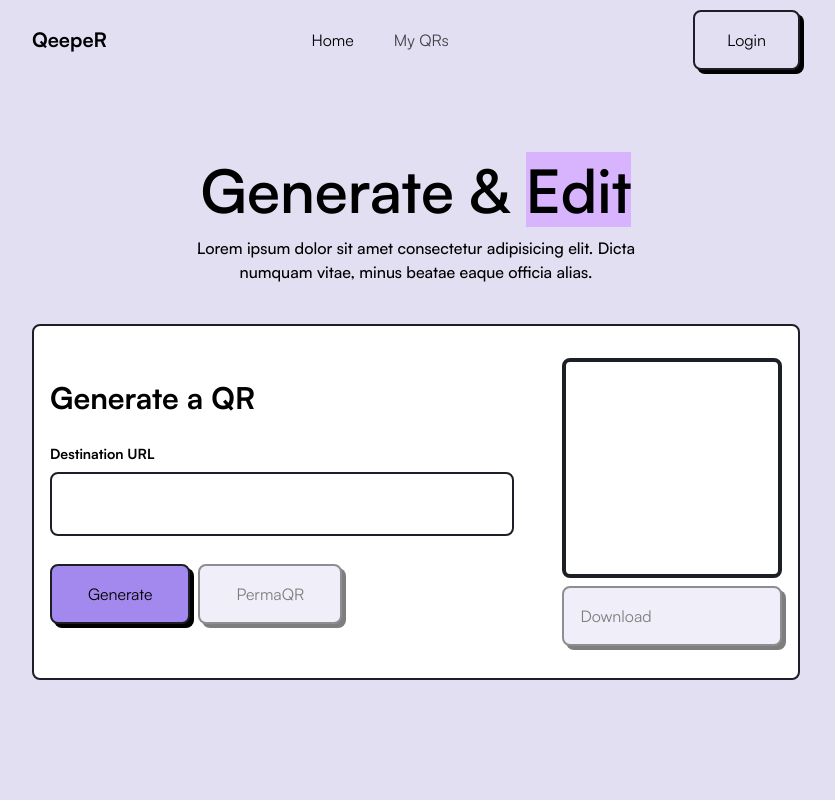
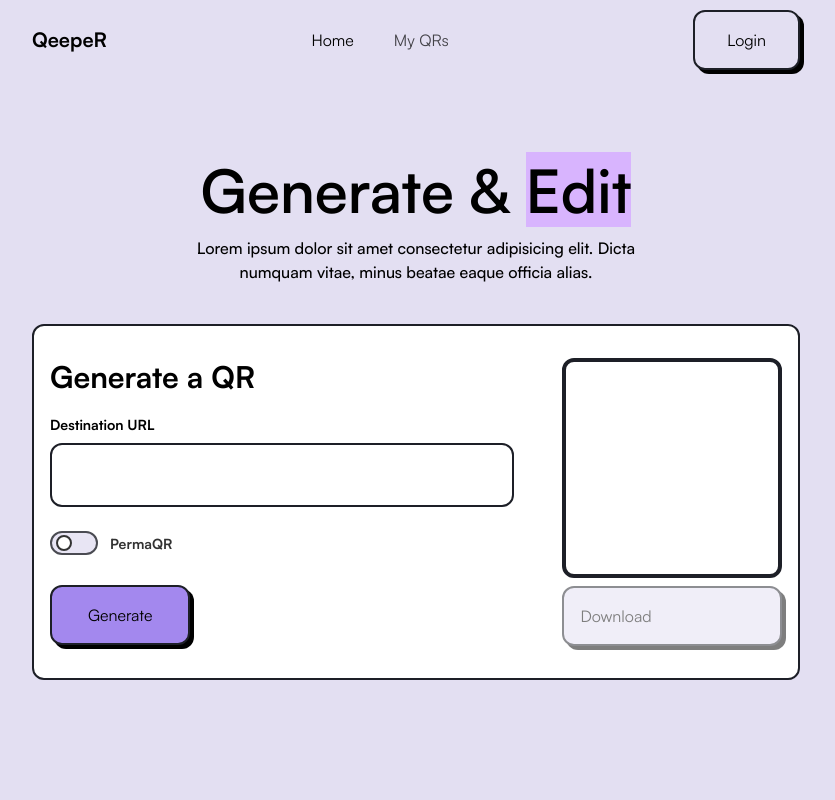
Before and after one commit to doulovera/QeepeR, a Next.js app: page / in a window 1280 px wide. Shown: the top 800 px of the page, without its empty margins (224-1059 px from the left). Built offline with nearby package versions, Linux system fonts and the light colour scheme; no server answers.

Commit message:
use switch for creating perma qr

```diff
--- a/src/components/landing/hero/qr-form.tsx
+++ b/src/components/landing/hero/qr-form.tsx
@@ -6,6 +6,7 @@ import { createPermaQR } from '@/data/actions/perma-code-actions'
 /* components */
 import { Button } from '@/components/shared/button'
 import { Input } from '@/components/shared/input'
+import { Switch } from '@/components/shared/switch'
 
 interface Props {
   setSvg: (svg: string | null) => void
@@ -37,9 +38,10 @@ export function QrGenerationForm({ setSvg, isUserLogged }: Props) {
   }
 
   return (
-    <form className="flex-1 flex flex-col gap-2" onSubmit={handleSubmit}>
+    <form className="flex-1 flex flex-col gap-5" onSubmit={handleSubmit}>
       <h2 className="text-3xl font-bold">Generate a QR</h2>
 
+      <div className="flex flex-col gap-6">
         <Input
           name="url"
           label="Destination URL"
@@ -47,19 +49,24 @@ export function QrGenerationForm({ setSvg, isUserLogged }: Props) {
           required
         />
 
-      <div className="flex gap-2">
+        <div title={isPermaQrDisabled ? 'You need to login' : undefined}>
+          <Switch label="PermaQR" disabled={isPermaQrDisabled} />
+        </div>
+
+        <div>
           <Button type="submit" disabled={!API_BASE_URL}>
             <span className="flex gap-2 px-5">Generate</span>
           </Button>
 
-        <Button
+          {/* <Button
             type="button"
             title={isPermaQrDisabled ? 'You need to login' : undefined}
             disabled={isPermaQrDisabled}
             onClick={handlePermaQr}
           >
             <span className="flex gap-2 px-5">PermaQR</span>
-        </Button>
+          </Button> */}
+        </div>
       </div>
     </form>
   )
--- a/src/components/shared/card.tsx
+++ b/src/components/shared/card.tsx
@@ -2,11 +2,17 @@ type Props = {
   children: React.ReactNode
   as?: React.ElementType
   shadow?: boolean
-  soft?: boolean
   weight?: 'light' | 'normal' | 'bold'
+  background?: `bg-${string}`
 }
 
-export function Card({ children, as: As = 'div', shadow = true, soft, weight = 'light' }: Props) {
+export function Card({
+  children,
+  as: As = 'div',
+  shadow = true,
+  weight = 'light',
+  background = 'bg-white',
+}: Props) {
   const borderWeights = {
     light: 'border-2',
     normal: 'border-4',
@@ -14,7 +20,7 @@ export function Card({ children, as: As = 'div', shadow = true, soft, weight = '
   }
   return (
     <As
-      className={`rounded-base ${borderWeights[weight]} ${soft ? 'border-slate-300' : 'border-base-400'} bg-white p-4 text-md font-base ${shadow ? 'shadow-dark' : ''}`}
+      className={`rounded-base ${borderWeights[weight]} ${background} border-base-400 p-4 text-md font-base ${shadow ? 'shadow-dark' : ''}`}
     >
       {children}
     </As>
--- a/src/components/shared/input.tsx
+++ b/src/components/shared/input.tsx
@@ -30,7 +30,7 @@ export const Input = ({
   required,
 }: Props) => {
   return (
-    <label className="w-full my-5">
+    <label className="w-full">
       {label && (
         <span className="block text-primary-50 mb-2 text-sm font-bold">
           {label}
--- a/src/components/shared/switch.tsx
+++ b/src/components/shared/switch.tsx
@@ -26,9 +26,8 @@ export const Switch = ({
 
   return (
     <label
-      className={`relative inline-flex items-center w-full max-w-full my-5 ${disabled ? 'opacity-80 cursor-not-allowed' : 'cursor-pointer'}`}
+      className={`relative inline-flex items-center w-full max-w-full ${disabled ? 'opacity-80 cursor-not-allowed' : 'cursor-pointer'}`}
     >
-      <div className="relative">
       <input
         name={name}
         type="checkbox"
@@ -38,10 +37,12 @@ export const Switch = ({
         disabled={disabled}
         onChange={handleChange}
       />
-        <div className="w-20 h-10 bg-gray-700 peer-focus:outline-none peer-focus:ring-4 peer-focus:ring-blue-800 rounded-xl peer peer-checked:after:translate-x-[145%] rtl:peer-checked:after:-translate-x-full peer-checked:after:border-white after:content-[''] after:absolute after:top-[6px] after:start-[6px] after:bg-white after:border-gray-300 after:border after:rounded-lg after:w-7 after:h-7 after:transition-all border-gray-600 peer-checked:bg-primary-700" />
-      </div>
+      <div
+        className="peer inline-flex items-center shrink-0 h-6 w-12 rounded-full border-2 border-base-400 transition-colors focus-visible:outline-none focus-visible:ring-2 focus-visible:ring-black focus-visible:ring-offset-2 focus-visible:ring-offset-white disabled:cursor-not-allowed disabled:opacity-50 peer-checked:bg-primary-400 bg-primary-100 cursor-pointer peer-checked:after:translate-x-[130%] rtl:peer-checked:after:-translate-x-full after:content-[''] after:absolute after:top-[4px] after:start-[6px] after:bg-white after:border-black after:border-2 after:rounded-lg after:h-4 after:w-4 after:transition-all
+      "
+      />
       <div className="ms-3">
-        <span className="text-sm font-bold text-gray-300">{label}</span>
+        <span className="text-sm font-bold">{label}</span>
         {description ? <p className="text-xs">{description}</p> : null}
       </div>
     </label>
--- a/tailwind.config.ts
+++ b/tailwind.config.ts
@@ -1,32 +1,32 @@
-import type { Config } from "tailwindcss";
+import type { Config } from 'tailwindcss'
 
 const config: Config = {
   content: [
-    "./src/pages/**/*.{js,ts,jsx,tsx,mdx}",
-    "./src/components/**/*.{js,ts,jsx,tsx,mdx}",
-    "./src/app/**/*.{js,ts,jsx,tsx,mdx}",
+    './src/pages/**/*.{js,ts,jsx,tsx,mdx}',
+    './src/components/**/*.{js,ts,jsx,tsx,mdx}',
+    './src/app/**/*.{js,ts,jsx,tsx,mdx}',
   ],
   theme: {
     extend: {
       backgroundImage: {
-        "gradient-radial": "radial-gradient(var(--tw-gradient-stops))",
-        "gradient-conic":
-          "conic-gradient(from 180deg at 50% 50%, var(--tw-gradient-stops))",
+        'gradient-radial': 'radial-gradient(var(--tw-gradient-stops))',
+        'gradient-conic':
+          'conic-gradient(from 180deg at 50% 50%, var(--tw-gradient-stops))',
       },
       colors: {
-        'primary': {
+        primary: {
           '100': '#E3DFF2',
           '400': '#A388EE',
         },
-        'secondary': {
+        secondary: {
           '400': '#A3E636',
         },
-        'base': {
+        base: {
           '400': '#1D1F27',
-        }
+        },
       },
       borderRadius: {
-        base: '8px',
+        base: '12px',
       },
       boxShadow: {
         light: '4px 4px 0px 0px #000',
@@ -41,5 +41,5 @@ const config: Config = {
     },
   },
   plugins: [],
-};
-export default config;
+}
+export default config
```
Lines whose indentation alone changed are shown as unchanged.
